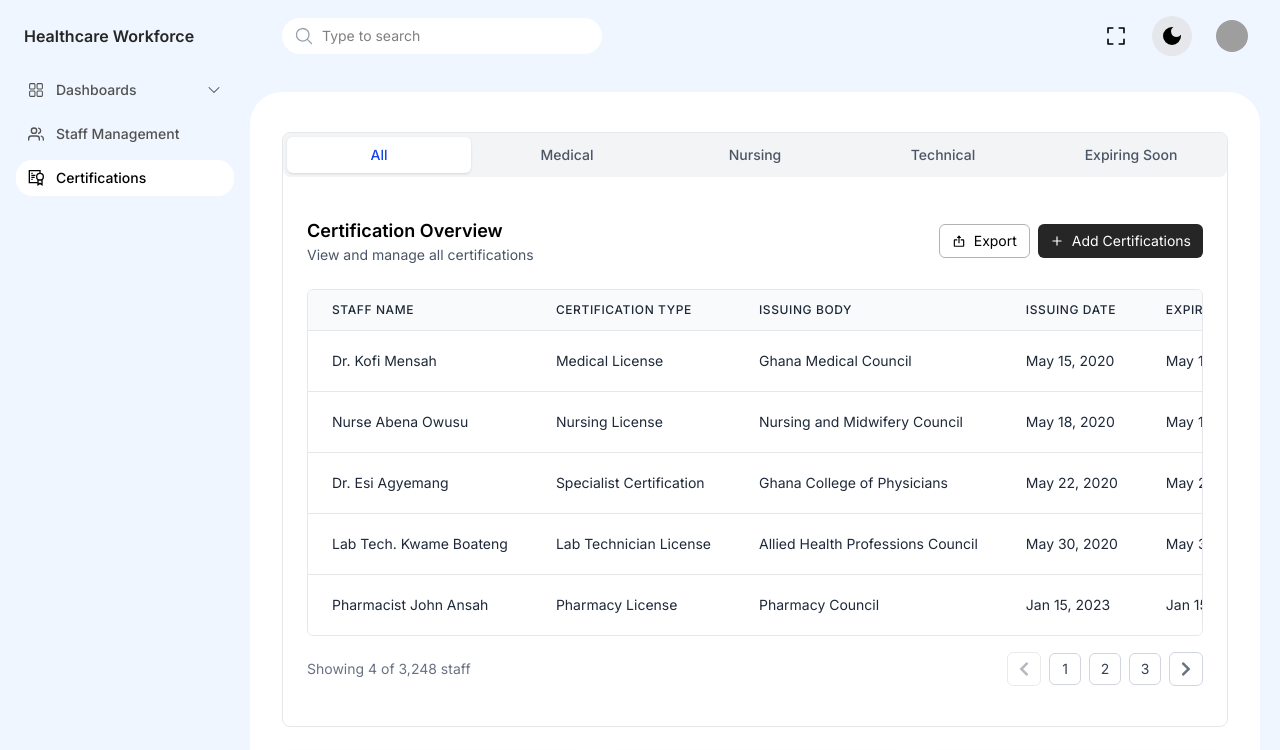
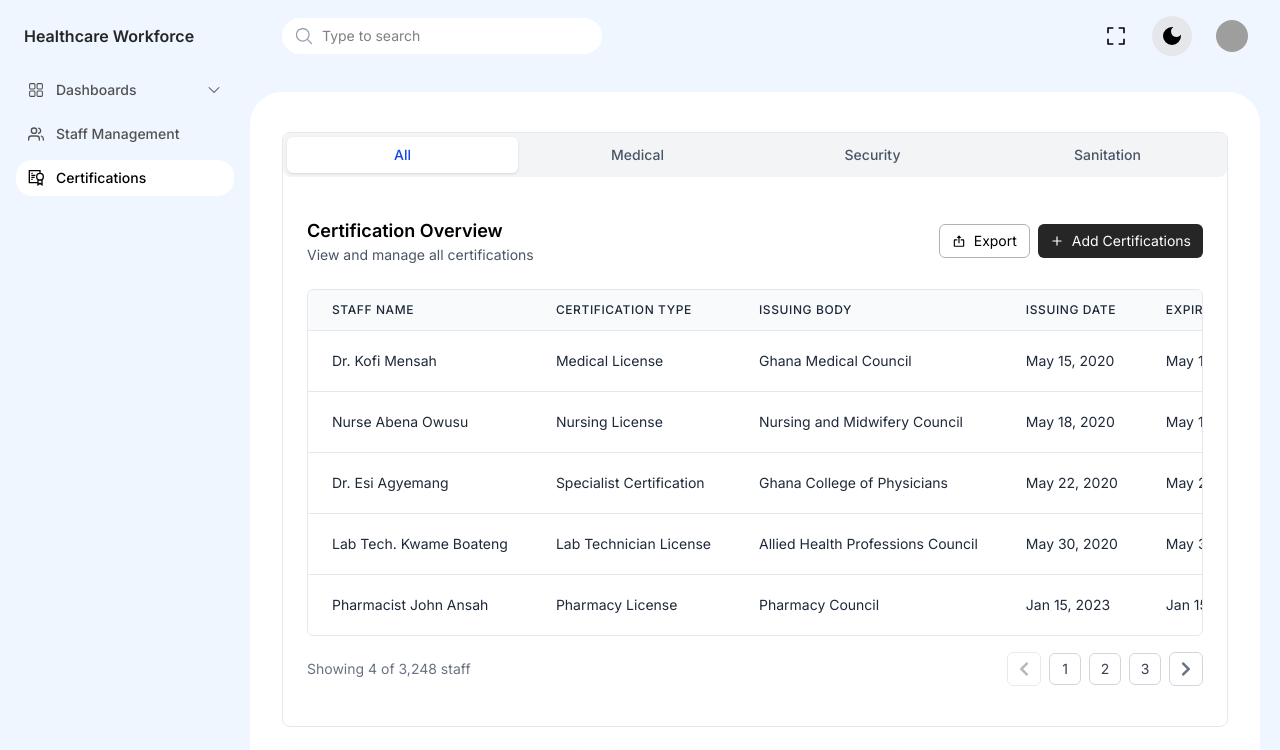
Before and after one commit to ntorilarry/healthcare-workforce, a React (Vite) app: page /certifications in a window 1280 px wide. Shown: the top 750 px of the page. Built offline with nearby package versions, Linux system fonts and the light colour scheme; grey boxes are pictures that could not be loaded.

Commit message:
healthcare-workfore

```diff
--- a/src/pages/main/certifications/Certification.tsx
+++ b/src/pages/main/certifications/Certification.tsx
@@ -172,7 +172,7 @@ const Certification = () => {
                 }`
               }
             >
-              Nursing
+              Security
             </Tab>
             <Tab
               className={({ selected }) =>
@@ -183,18 +183,7 @@ const Certification = () => {
                 }`
               }
             >
-              Technical
-            </Tab>
-            <Tab
-              className={({ selected }) =>
-                `w-full py-2 text-sm font-medium leading-5 rounded-md ${
-                  selected
-                    ? "bg-white shadow text-blue-700"
-                    : "text-gray-600 hover:bg-white/[0.12] hover:text-gray-700"
-                }`
-              }
-            >
-              Expiring Soon
+              Sanitation
             </Tab>
           </TabList>
           <TabPanels className="mt-0">
```
